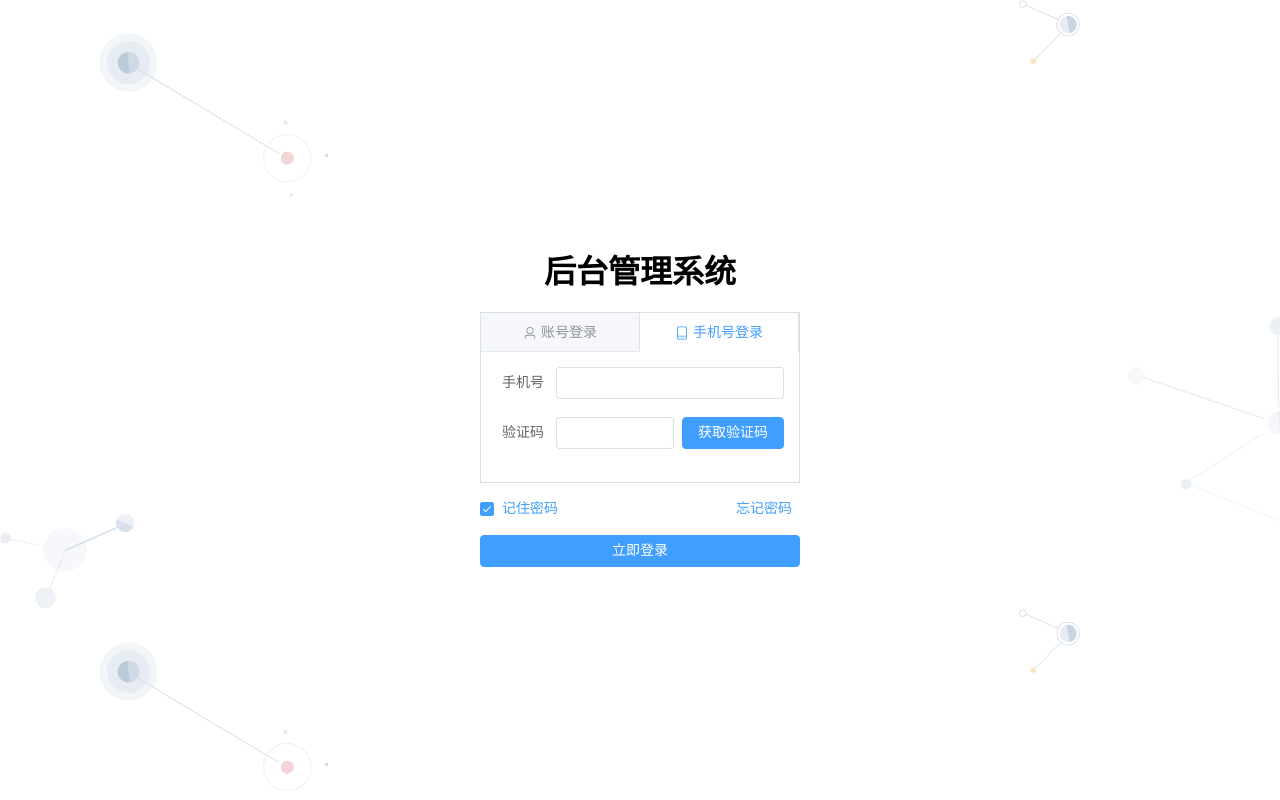
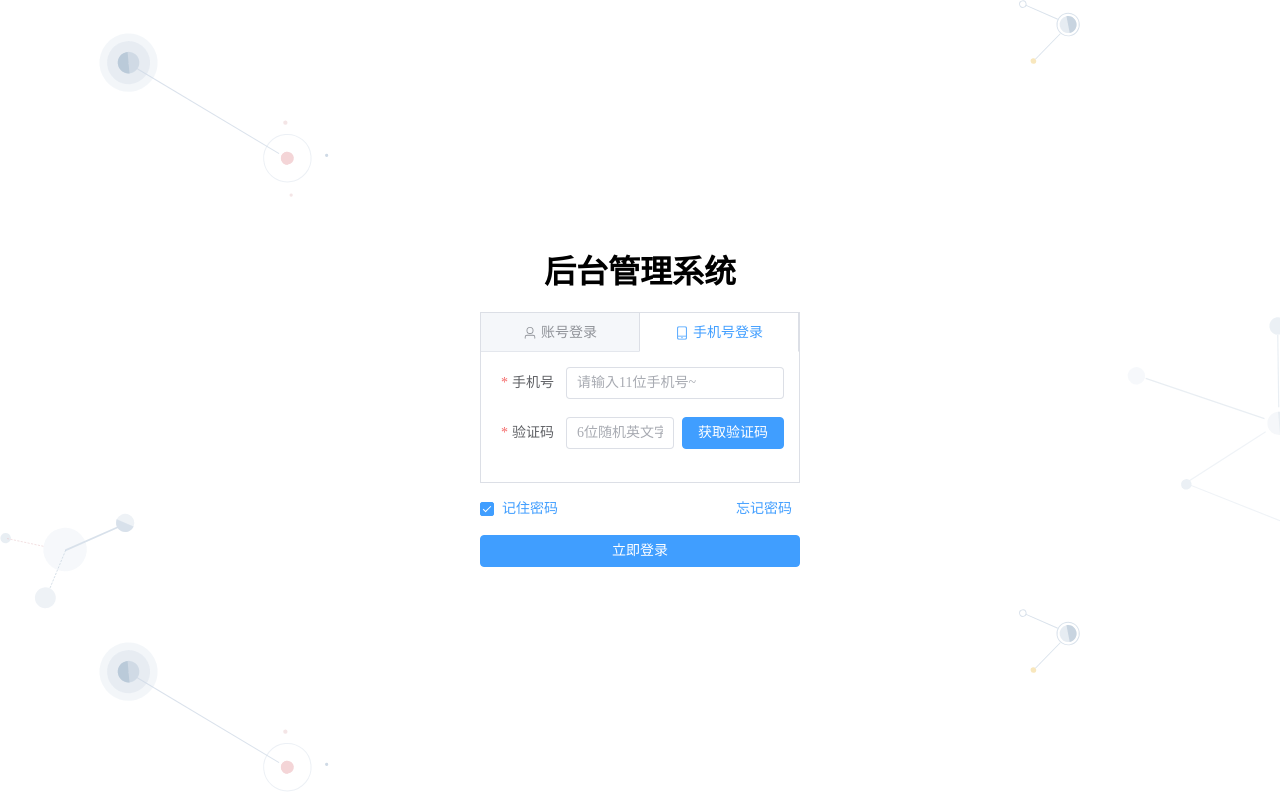
Before and after one commit to jasonshu1229/Composition-Admin, a Vue app: page /#/login in a window 1280 px wide. Both pictures are taken after a click on the tab "手机号登录". Built offline with nearby package versions, Linux system fonts and the light colour scheme.

Commit message:
feat(手机号登录): 完善验证码立即登录逻辑

```diff
--- a/src/main.ts
+++ b/src/main.ts
@@ -4,7 +4,7 @@ import 'normalize.css';
 import './assets/css/index.less';
 import * as ElementPlusIconsVue from '@element-plus/icons-vue';
 
-import shRequest from './service';
+// import shRequest from './service';
 
 // 全局引入 1)
 // import ElementPlus from 'element-plus';
--- a/src/store/login/login.ts
+++ b/src/store/login/login.ts
@@ -15,6 +15,9 @@ const loginModule: Module<ILoginState, IRootState> = {
 	actions: {
 		accountLoginAction({ commit }, payload: any) {
 			console.log('执行accountLoginAction', payload);
+		},
+		phoneLoginAction({ commit }, payload: any) {
+			console.log('执行phoneLoginAction', payload);
 		}
 	}
 };
--- /dev/null
+++ b/src/utils/util.ts
@@ -0,0 +1,13 @@
+/**
+ * @description 生成随机数
+ * @param num
+ * @return number
+ */
+export function getRandomNum(num: number) {
+	let randomNum = '';
+	for (let i = 0; i < num; i++) {
+		randomNum += Number(Math.floor(Math.random() * 10));
+	}
+
+	return randomNum;
+}
--- a/src/views/login/components/login-panel.vue
+++ b/src/views/login/components/login-panel.vue
@@ -1,8 +1,8 @@
 <template>
 	<div class="login-panel">
 		<h1 class="title">后台管理系统</h1>
-		<el-tabs type="border-card" class="demo-tabs" stretch>
-			<el-tab-pane>
+		<el-tabs type="border-card" class="demo-tabs" stretch v-model="currentTab">
+			<el-tab-pane name="account">
 				<template #label>
 					<span class="custom-tabs-label">
 						<el-icon><User /></el-icon>
@@ -11,14 +11,14 @@
 				</template>
 				<login-account ref="accountRef" />
 			</el-tab-pane>
-			<el-tab-pane label="Config">
+			<el-tab-pane label="Config" name="phone">
 				<template #label>
 					<span class="custom-tabs-label">
 						<el-icon><Iphone /></el-icon>
 						<span>手机号登录</span>
 					</span>
 				</template>
-				<login-phone />
+				<login-phone ref="phoneRef" />
 			</el-tab-pane>
 		</el-tabs>
 
@@ -48,21 +48,30 @@ export default defineComponent({
 		LoginPhone
 	},
 	setup() {
+		// 定义属性
 		const isKeepPassword = ref(true);
 		// type LoginAccount 组件对象类型 => InstanceType<typeof LoginAccount> 组件对象实例类型
 		const accountRef = ref<InstanceType<typeof LoginAccount>>();
+		const phoneRef = ref<InstanceType<typeof LoginPhone>>();
+		const currentTab = ref('account');
 
+		// 定义方法
 		const handleLoginClick = () => {
-			console.log('立即登录');
-			accountRef.value?.loginAction(isKeepPassword.value);
+			if (currentTab.value === 'account') {
+				accountRef.value?.loginAction(isKeepPassword.value);
+			} else {
+				phoneRef.value?.verifyCodeLogin();
+			}
 		};
 
 		return {
 			User,
 			Iphone,
 			isKeepPassword,
-			handleLoginClick,
-			accountRef
+			accountRef,
+			phoneRef,
+			currentTab,
+			handleLoginClick
 		};
 	}
 });
--- a/src/views/login/components/login-phone.vue
+++ b/src/views/login/components/login-phone.vue
@@ -1,15 +1,24 @@
 <template>
-	<div>
-		<el-form label-width="60px">
+	<div class="login-phone">
+		<el-form
+			label-width="70px"
+			:rules="rules"
+			:model="phone"
+			ref="verifyFormRef"
+		>
 			<el-form-item label="手机号" prop="num">
-				<el-input v-model="phone.num" />
+				<el-input v-model="phone.num" placeholder="请输入11位手机号~" />
 			</el-form-item>
 			<el-form-item label="验证码" prop="verifyCode">
 				<div class="get-verifyCode">
-					<el-input v-model="phone.verifyCode" />
-					<el-button type="primary" class="get-verify-code"
-						>获取验证码</el-button
-					>
+					<el-input v-model="phone.verifyCode" placeholder="6位随机英文字母~" />
+					<el-button
+						type="primary"
+						class="get-verify-code"
+						@click="handleRandomVerifyCode"
+						:disabled="isDisabled"
+						>{{ verifyCodeBtnText }}
+					</el-button>
 				</div>
 			</el-form-item>
 		</el-form>
@@ -17,7 +26,11 @@
 </template>
 
 <script lang="ts">
-import { defineComponent, reactive } from 'vue';
+import { defineComponent, reactive, ref } from 'vue';
+import { useStore } from 'vuex';
+import { rules } from '@/views/login/config/phone-config';
+import { getRandomNum } from '@/utils/util';
+import { ElForm } from 'element-plus';
 
 export default defineComponent({
 	name: 'login-phone',
@@ -26,9 +39,44 @@ export default defineComponent({
 			num: '',
 			verifyCode: ''
 		});
+		const verifyCodeBtnText = ref('获取验证码');
+		const isDisabled = ref(false);
+		const verifyFormRef = ref<InstanceType<typeof ElForm>>();
+		const store = useStore();
+
+		const verifyCodeLogin = () => {
+			verifyFormRef.value?.validate((valid) => {
+				console.log(valid);
+				// 满足手机号验证码登录校验规则，触发回调
+				if (valid) {
+					store.dispatch('login/phoneLoginAction', { ...phone });
+				}
+			});
+		};
+
+		const handleRandomVerifyCode = () => {
+			let count = 60;
+			isDisabled.value = true;
+			let c = setInterval(() => {
+				if (count > 0) {
+					verifyCodeBtnText.value = `验证码${count--}s`;
+				} else {
+					clearInterval(c);
+					verifyCodeBtnText.value = `验证码`;
+					isDisabled.value = false;
+				}
+			}, 1000);
+			phone.verifyCode = getRandomNum(6);
+		};
 
 		return {
-			phone
+			phone,
+			rules,
+			verifyCodeBtnText,
+			isDisabled,
+			verifyFormRef,
+			verifyCodeLogin,
+			handleRandomVerifyCode
 		};
 	}
 });
--- /dev/null
+++ b/src/views/login/config/phone-config.ts
@@ -0,0 +1,26 @@
+export const rules = {
+	num: [
+		{
+			required: true,
+			message: '手机号是必传内容的噢~',
+			trigger: 'blur'
+		},
+		{
+			pattern: /^1\d{10}$/,
+			message: '手机号需要输入11位的噢~',
+			trigger: 'blur'
+		}
+	],
+	verifyCode: [
+		{
+			required: true,
+			message: '验证码是必传的噢~',
+			trigger: 'blur'
+		},
+		{
+			pattern: /^[a-z0-9]{6}$/,
+			message: '由6位字母或数字组合成的噢~',
+			trigger: 'blur'
+		}
+	]
+};
```
